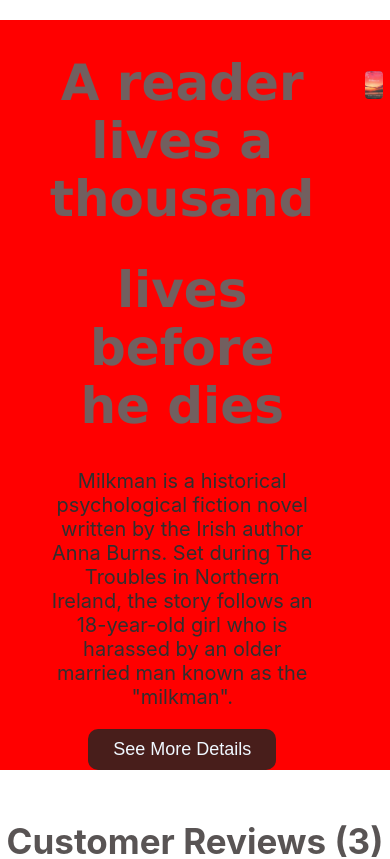
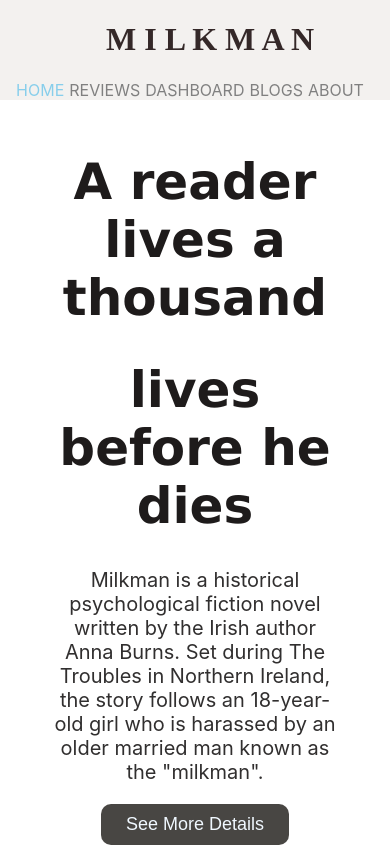
Before and after one commit to omarrfaruk/The-Milkman, a React (Create React App) app: page / in a window 390 px wide. Shown: the top 859 px of the page. Built offline with nearby package versions, Linux system fonts and the light colour scheme.

Commit message:
did responsive

```diff
--- a/src/components/Header/Header.css
+++ b/src/components/Header/Header.css
@@ -32,6 +32,17 @@
 
 @media screen and (max-width: 680px) {
     .header {
-        display: none;
+        display: flex;
+        flex-direction: column;
+    }
+
+    .navbar {
+        margin-right: 5px;
+
+    }
+
+    .navbar a {
+        margin-right: 5px;
+        text-decoration: none;
     }
 }
--- a/src/components/Home/Home.css
+++ b/src/components/Home/Home.css
@@ -12,10 +12,10 @@
     margin: 0 50px;
 }
 
+
 .description button {
     padding: 10px 25px;
     background-color: rgba(39, 36, 33, 0.842);
-    color: #ffff;
     border: none;
     border-radius: 10px;
     cursor: pointer;
@@ -29,7 +29,7 @@
 
 .description h1 {
     font-size: 50px;
-    color: rgb(114, 95, 95);
+    color: rgb(30, 27, 27);
     font-family: 'Lucida Sans', 'Lucida Sans Regular', 'Lucida Grande', 'Lucida Sans Unicode', Geneva, Verdana, sans-serif
 }
 
@@ -53,9 +53,10 @@
 }
 
 .review-home h2 {
-    text-align: center;
+    margin-left: 55px;
     font-size: 35px;
     color: rgb(89, 84, 84);
+    font-family: 'Lucida Sans', 'Lucida Sans Regular', 'Lucida Grande', 'Lucida Sans Unicode', Geneva, Verdana, sans-serif
 }
 
 .btn-div {
@@ -76,6 +77,14 @@
 
 @media screen and (max-width:680px) {
     .home-page {
-        background-color: red;
+        display: grid;
+        grid-template-columns: repeat(1, 1fr);
+    }
+
+    .homepage-img img {
+        margin-left: 50px;
+        border-radius: 5px;
+        border: 1px solid red;
+        direction: 1;
     }
 }
```
